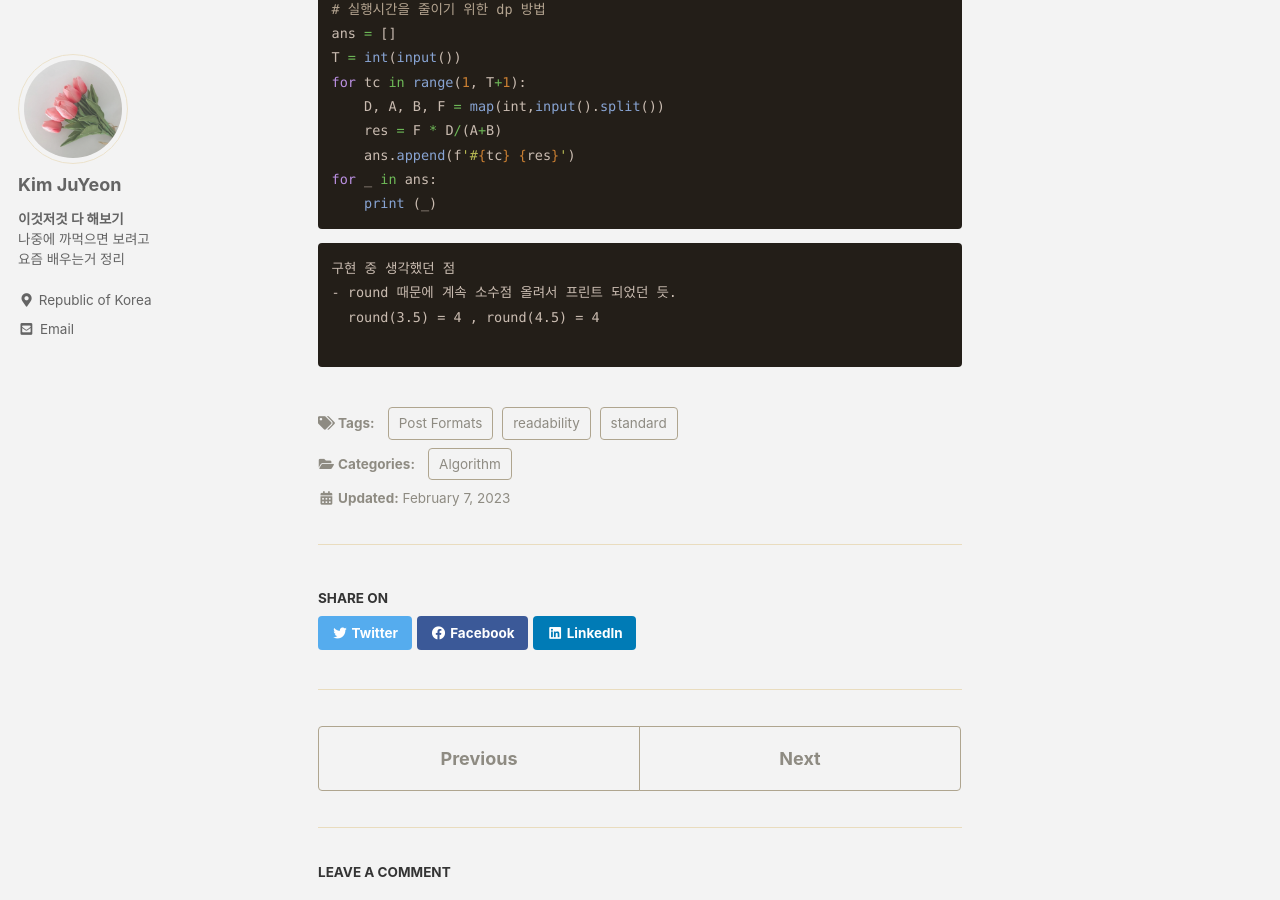
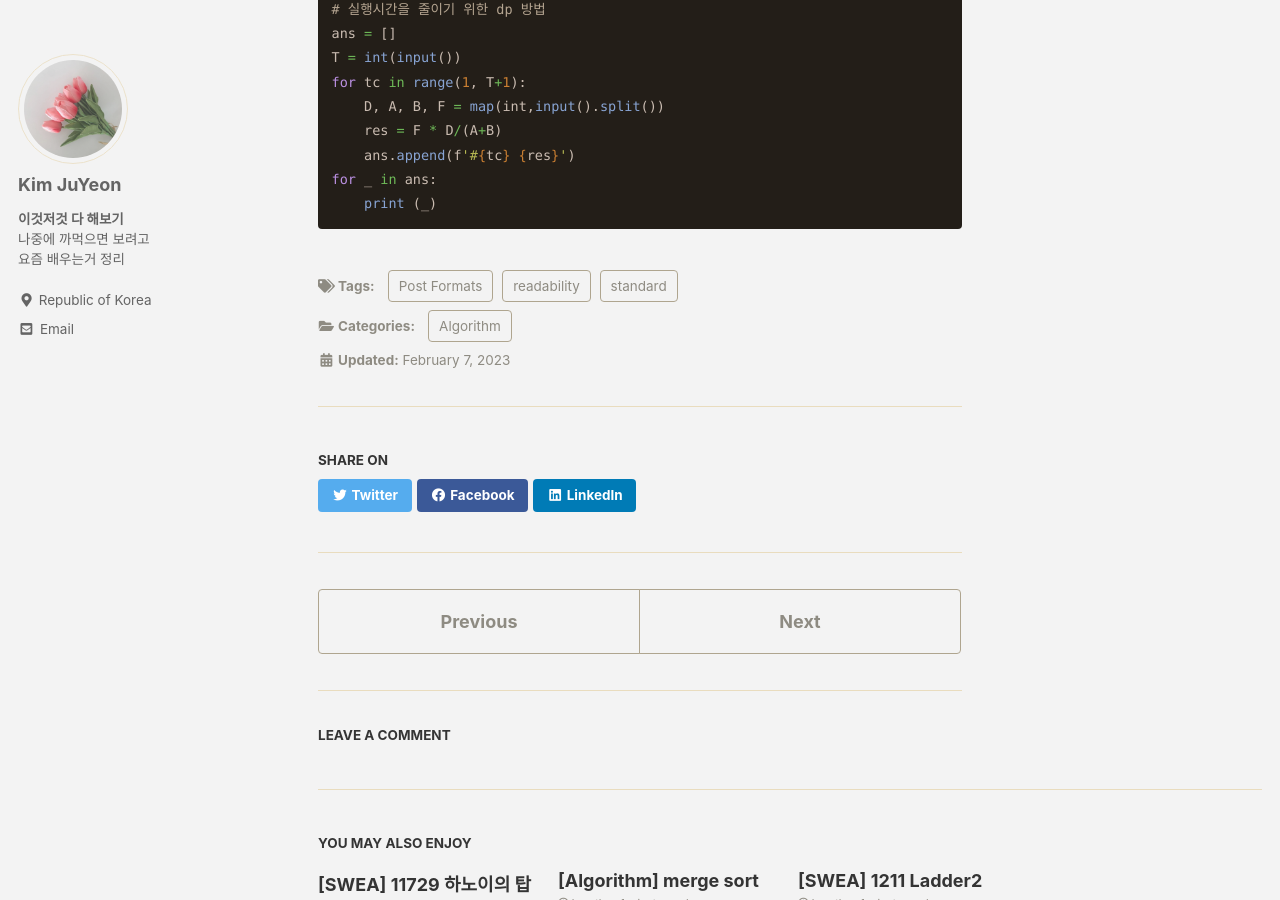
Before and after one commit to Ju-Yeon-K/jupearl.github.io, a Jekyll site: the page built from _posts/2023-02-07-post-modified3.md, in a window 1280 px wide and 900 px high, scrolled down 529 px. Built offline with Jekyll 4.4.1, drawn with Linux system fonts in a browser that asks for light colours; cached includes are drawn as plain includes; comment, search, counter and statistics services are not loaded.

Commit message:
Update 2023-02-07-post-modified3.md

````diff
--- a/_posts/2023-02-07-post-modified3.md
+++ b/_posts/2023-02-07-post-modified3.md
@@ -31,10 +31,3 @@ for tc in range(1, T+1):
 for _ in ans:
     print (_)
 ```
-
-```
-구현 중 생각했던 점
-- round 때문에 계속 소수점 올려서 프린트 되었던 듯.
-  round(3.5) = 4 , round(4.5) = 4
-
-```
````
